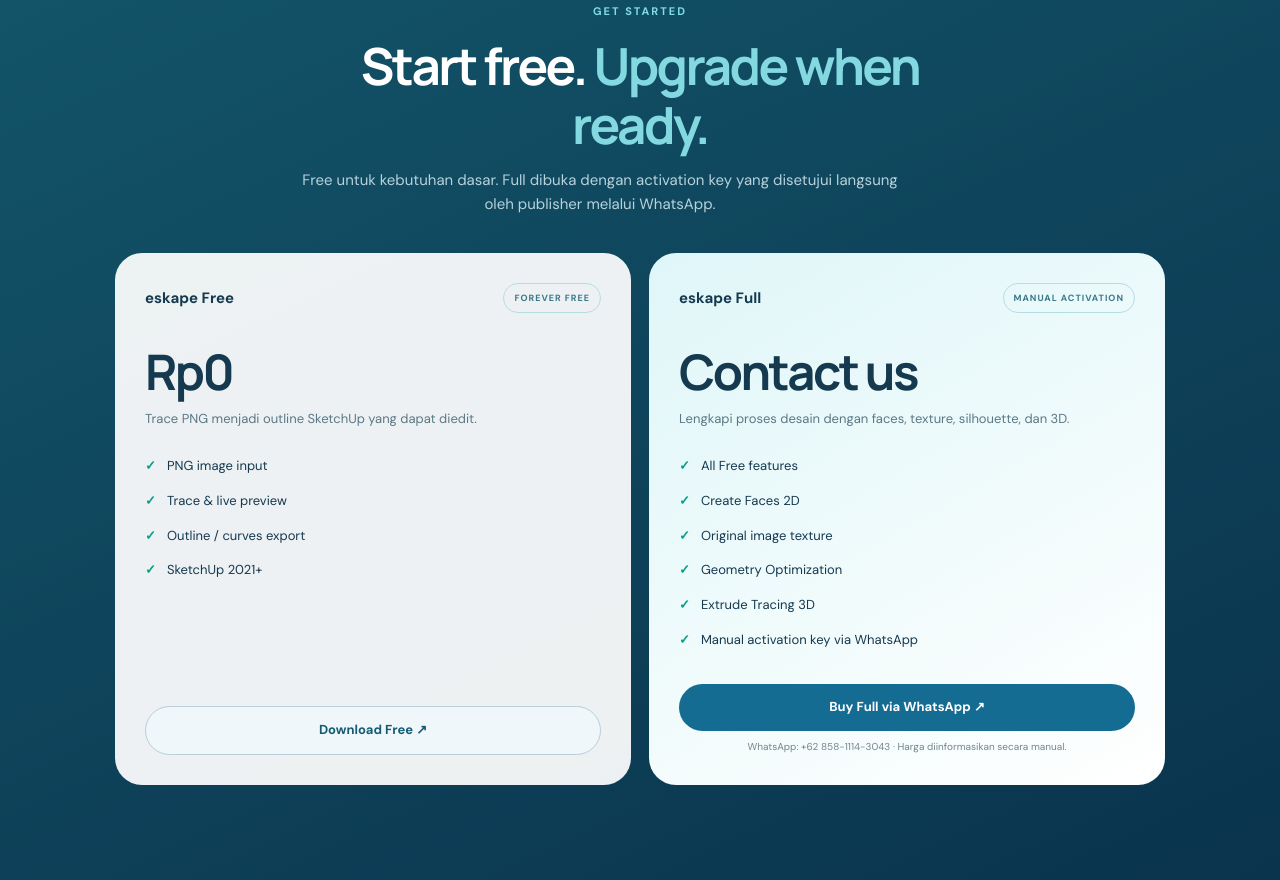
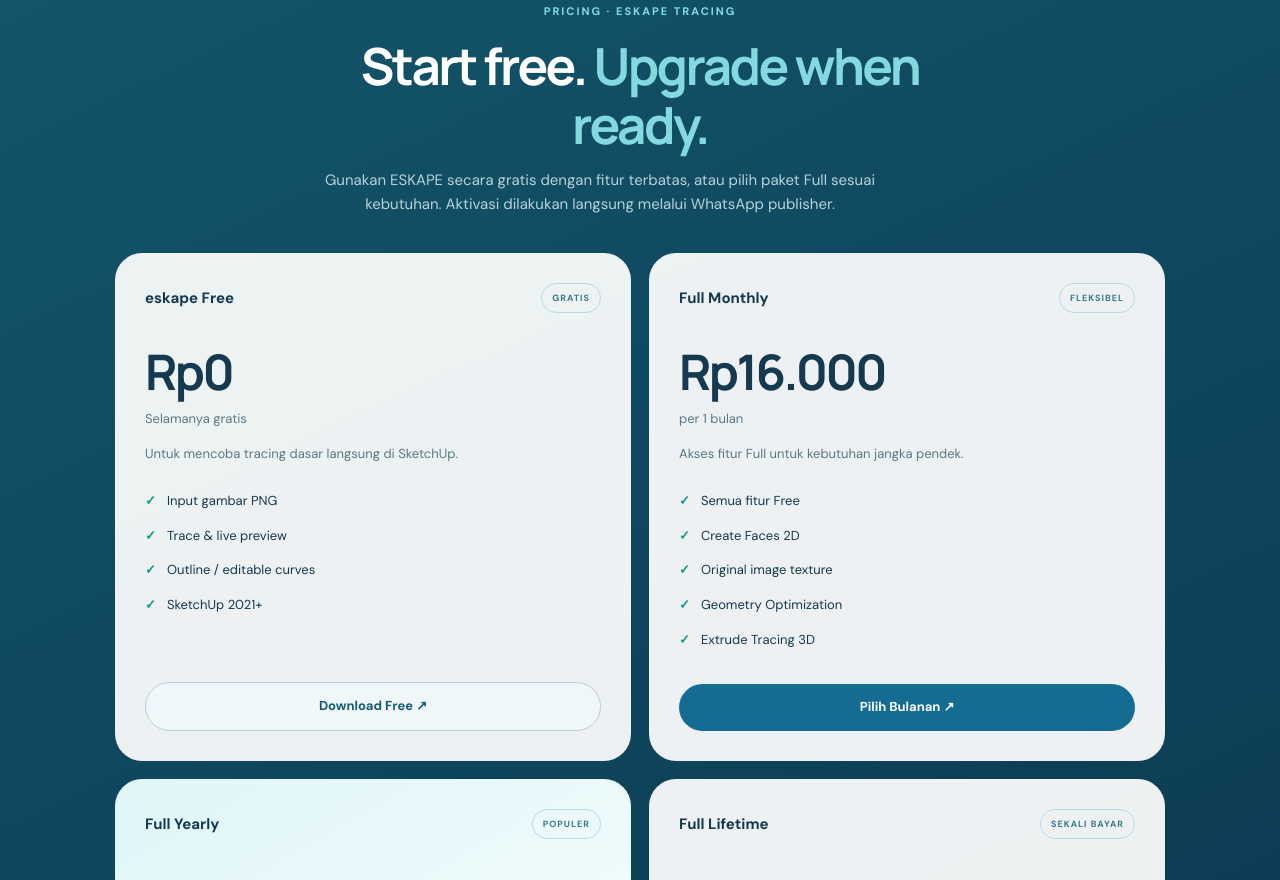
Before and after one commit to syahrulrmdn97/eskape-plugin, a plain HTML site: page index.html in a window 1280 px wide. Shown: the part 1920-2800 px from the top of the page. Drawn offline with Linux system fonts and the light colour scheme.

Commit message:
Update ESKAPE Tracing v2.5.1 pricing: Free, Monthly, Yearly, Lifetime

```diff
--- a/index.html
+++ b/index.html
@@ -3,7 +3,7 @@
 <head>
   <meta charset="UTF-8" />
   <meta name="viewport" content="width=device-width, initial-scale=1.0" />
-  <meta name="description" content="eskape — Image to SketchUp. Gratis untuk trace PNG ke outline; upgrade Full untuk faces, tekstur, Geometry Optimization, silhouette, dan Extrude Tracing." />
+  <meta name="description" content="eskape Tracing — Image to SketchUp. Coba gratis dengan fitur terbatas atau upgrade Full: Rp16.000/bulan, Rp79.000/tahun, Rp199.000/lifetime." />
   <meta name="theme-color" content="#0c496a" />
   <title>eskape — Image to SketchUp</title>
   <link rel="icon" href="assets/eskape-logo.png" />
@@ -27,12 +27,12 @@
       </nav>
 
       <div class="hero-copy">
-        <div class="eyebrow"><span class="dot"></span> Introducing eskape · Free + Full</div>
+        <div class="eyebrow"><span class="dot"></span> eskape Tracing v2.5.1 · Free + Full</div>
         <h1>From image to<br><em>SketchUp geometry.</em></h1>
         <p>Trace outlines, build editable shapes, and bring your ideas into SketchUp. A simpler creative workflow, right where you design.</p>
         <div class="hero-actions">
           <a class="cta-main" href="downloads/eskape_SketchUp_v2.5.1_Free_Full_Beta.rbz" download>Download Free <span>↗</span></a>
-          <a class="cta-ghost" href="#features">Explore features <span>↓</span></a>
+          <a class="cta-ghost" href="#plans">Full mulai Rp16.000/bulan <span>↓</span></a>
         </div>
       </div>
 
@@ -56,16 +56,50 @@
       </div>
     </section>
 
-    <section class="plans-section" id="plans"><div class="plans-inner"><div class="section-heading narrow"><span class="kicker">GET STARTED</span><h2>Start free. <em>Upgrade when ready.</em></h2><p>Free untuk kebutuhan dasar. Full dibuka dengan activation key yang disetujui langsung oleh publisher melalui WhatsApp.</p></div>
-      <div class="plans-grid">
-        <article class="plan-card"><div class="plan-head"><span>eskape Free</span><span class="plan-label">FOREVER FREE</span></div><h3>Rp0</h3><p>Trace PNG menjadi outline SketchUp yang dapat diedit.</p><ul><li>PNG image input</li><li>Trace & live preview</li><li>Outline / curves export</li><li>SketchUp 2021+</li></ul><a class="plan-button light" href="downloads/eskape_SketchUp_v2.5.1_Free_Full_Beta.rbz" download>Download Free ↗</a></article>
-        <article class="plan-card plan-pro"><div class="plan-head"><span>eskape Full</span><span class="plan-label">MANUAL ACTIVATION</span></div><h3>Contact us</h3><p>Lengkapi proses desain dengan faces, texture, silhouette, dan 3D.</p><ul><li>All Free features</li><li>Create Faces 2D</li><li>Original image texture</li><li>Geometry Optimization</li><li>Extrude Tracing 3D</li><li>Manual activation key via WhatsApp</li></ul><button class="plan-button dark" type="button" data-whatsapp="buy">Buy Full via WhatsApp ↗</button><small>WhatsApp: +62 858-1114-3043 · Harga diinformasikan secara manual.</small></article>
+    <section class="plans-section" id="plans">
+      <div class="plans-inner">
+        <div class="section-heading narrow">
+          <span class="kicker">PRICING · ESKAPE TRACING</span>
+          <h2>Start free. <em>Upgrade when ready.</em></h2>
+          <p>Gunakan ESKAPE secara gratis dengan fitur terbatas, atau pilih paket Full sesuai kebutuhan. Aktivasi dilakukan langsung melalui WhatsApp publisher.</p>
+        </div>
+        <div class="plans-grid">
+          <article class="plan-card">
+            <div class="plan-head"><span>eskape Free</span><span class="plan-label">GRATIS</span></div>
+            <h3>Rp0</h3><p class="price-period">Selamanya gratis</p>
+            <p>Untuk mencoba tracing dasar langsung di SketchUp.</p>
+            <ul><li>Input gambar PNG</li><li>Trace &amp; live preview</li><li>Outline / editable curves</li><li>SketchUp 2021+</li></ul>
+            <a class="plan-button light" href="downloads/eskape_SketchUp_v2.5.1_Free_Full_Beta.rbz" download>Download Free ↗</a>
+          </article>
+          <article class="plan-card">
+            <div class="plan-head"><span>Full Monthly</span><span class="plan-label">FLEKSIBEL</span></div>
+            <h3>Rp16.000</h3><p class="price-period">per 1 bulan</p>
+            <p>Akses fitur Full untuk kebutuhan jangka pendek.</p>
+            <ul><li>Semua fitur Free</li><li>Create Faces 2D</li><li>Original image texture</li><li>Geometry Optimization</li><li>Extrude Tracing 3D</li></ul>
+            <button class="plan-button dark" type="button" data-whatsapp="1 Bulan" data-price="Rp16.000">Pilih Bulanan ↗</button>
+          </article>
+          <article class="plan-card plan-pro">
+            <div class="plan-head"><span>Full Yearly</span><span class="plan-label popular">POPULER</span></div>
+            <h3>Rp79.000</h3><p class="price-period">per 1 tahun</p>
+            <p>Akses fitur Full untuk penggunaan sepanjang tahun.</p>
+            <ul><li>Semua fitur Free</li><li>Create Faces 2D</li><li>Original image texture</li><li>Geometry Optimization</li><li>Extrude Tracing 3D</li></ul>
+            <button class="plan-button dark" type="button" data-whatsapp="1 Tahun" data-price="Rp79.000">Pilih Tahunan ↗</button>
+          </article>
+          <article class="plan-card">
+            <div class="plan-head"><span>Full Lifetime</span><span class="plan-label">SEKALI BAYAR</span></div>
+            <h3>Rp199.000</h3><p class="price-period">sekali bayar</p>
+            <p>Opsi lisensi Lifetime tanpa pembayaran bulanan.</p>
+            <ul><li>Semua fitur Free</li><li>Create Faces 2D</li><li>Original image texture</li><li>Geometry Optimization</li><li>Extrude Tracing 3D</li></ul>
+            <button class="plan-button dark" type="button" data-whatsapp="Lifetime" data-price="Rp199.000">Pilih Lifetime ↗</button>
+          </article>
+        </div>
+        <p class="pricing-footnote">Aktivasi Full melalui WhatsApp: +62 858-1114-3043. Unduh plugin yang sama; fitur Full terbuka setelah aktivasi. Tanyakan ketentuan lisensi dan pembaruan versi kepada publisher.</p>
       </div>
-    </div></section>
+    </section>
 
     <section class="workflow-section" id="guide"><div class="section-heading narrow"><span class="kicker">HOW IT WORKS</span><h2>Three steps. <em>One workflow.</em></h2></div><div class="steps"><article><span>01</span><h3>Install the RBZ</h3><p>Window → Extension Manager → Install Extension, lalu restart SketchUp.</p></article><article><span>02</span><h3>Trace your PNG</h3><p>Buka eskape, upload PNG, sesuaikan outline di live preview, lalu impor.</p></article><article><span>03</span><h3>Unlock Full (optional)</h3><p>Buka About di plugin, salin Installation ID, kirim permintaan lewat WhatsApp, lalu masukkan key yang disetujui.</p></article></div></section>
 
-    <section class="faq-section" id="faq"><div class="section-heading narrow"><span class="kicker">FAQ</span><h2>Everything you need.</h2></div><div class="faqs"><details><summary>Apakah eskape bisa digunakan gratis?</summary><p>Ya. Versi Free mendukung input PNG, tracing dan impor outline berupa garis SketchUp. Create Faces, Original Image Texture, Geometry Optimization, silhouette khusus, dan extrude memerlukan Full.</p></details><details><summary>Apakah perlu akun atau internet?</summary><p>Tracing berjalan di SketchUp. Untuk mengajukan aktivasi Full, pengguna perlu menghubungi publisher melalui WhatsApp. Verifikasi key berlangsung secara lokal.</p></details><details><summary>Apakah satu key bisa dipakai di semua komputer?</summary><p>Tidak. Key tahap awal terikat ke satu Installation ID. Jika pindah perangkat, hubungi publisher untuk meminta key baru. Ini bukan kontrol anti-pembajakan yang sempurna.</p></details><details><summary>Apakah sudah resmi dirilis di Extension Warehouse?</summary><p>Belum. Paket ini masih versi Beta dan perlu pengujian pada SketchUp desktop sebelum produksi komersial.</p></details></div></section>
+    <section class="faq-section" id="faq"><div class="section-heading narrow"><span class="kicker">FAQ</span><h2>Everything you need.</h2></div><div class="faqs"><details><summary>Apakah eskape bisa digunakan gratis?</summary><p>Ya. Versi Free mendukung input PNG, tracing dan impor outline berupa garis SketchUp. Create Faces, Original Image Texture, Geometry Optimization, silhouette khusus, dan extrude memerlukan Full.</p></details><details><summary>Berapa harga eskape Full?</summary><p>1 Bulan Rp16.000, 1 Tahun Rp79.000, atau Lifetime Rp199.000. Klik tombol pada paket pilihan untuk menghubungi publisher via WhatsApp.</p></details><details><summary>Apakah perlu akun atau internet?</summary><p>Tracing berjalan di SketchUp. Untuk mengajukan aktivasi Full, pengguna perlu menghubungi publisher melalui WhatsApp. Verifikasi key berlangsung secara lokal.</p></details><details><summary>Apakah satu key bisa dipakai di semua komputer?</summary><p>Tidak. Key tahap awal terikat ke satu Installation ID. Jika pindah perangkat, hubungi publisher untuk meminta key baru. Ini bukan kontrol anti-pembajakan yang sempurna.</p></details><details><summary>Apakah sudah resmi dirilis di Extension Warehouse?</summary><p>Belum. Paket ini masih versi Beta dan perlu pengujian pada SketchUp desktop sebelum produksi komersial.</p></details></div></section>
 
     <footer class="footer"><div class="footer-brand"><img src="assets/eskape-logo.png" alt=""/><strong>eskape</strong><span>Image → SketchUp</span></div><div>© 2026 Syahrul Ramadhan · Dibuat dengan bantuan AI</div><a href="#home">Back to top ↑</a></footer>
   </div>
```
